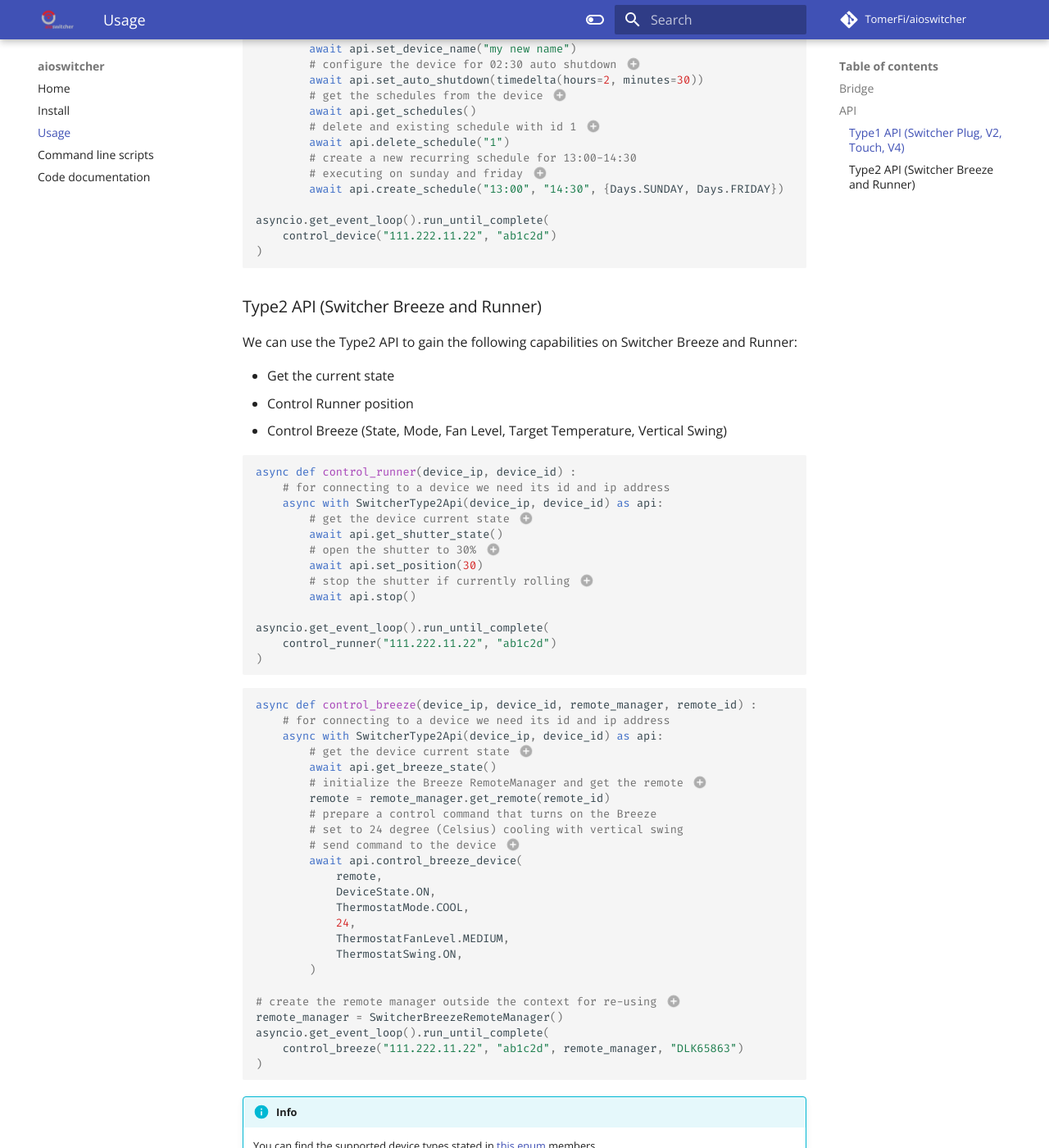
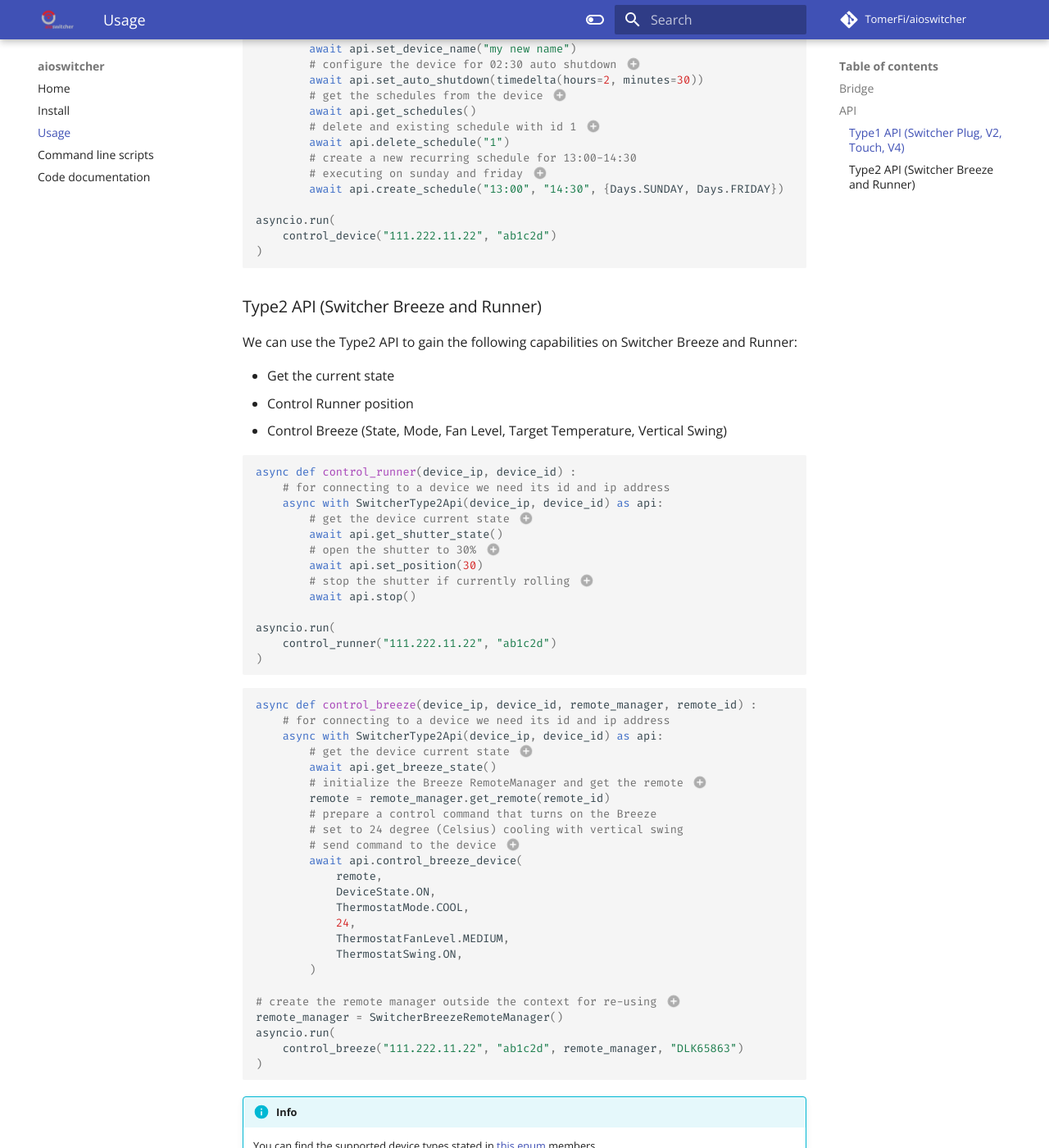
Before and after one commit to TomerFi/aioswitcher, an MkDocs documentation site: the page built from docs/usage.md, in a window 1280 px wide and 1400 px high, scrolled down 1114 px. Shown: the whole window at 82% size. Built offline with MkDocs 1.6.1 and Material for MkDocs 9.7.7, drawn with Linux system fonts in a browser that asks for light colours; comment, search, counter and statistics services are not loaded; some of the changed text lies outside the part shown.

Commit message:
docs: update asyncio invocation in doc examples (#565)
Co-authored-by: Kesav890 <82559951+Kesav890@users.noreply.github.com>
Signed-off-by: Tomer Figenblat <tomer.figenblat@gmail.com>

Signed-off-by: Tomer Figenblat <tomer.figenblat@gmail.com>
Co-authored-by: Tomer Figenblat <tomer.figenblat@gmail.com>

````diff
--- a/docs/usage.md
+++ b/docs/usage.md
@@ -14,7 +14,7 @@
     async with SwitcherBridge(on_device_found_callback):
         await asyncio.sleep(delay)
 
-asyncio.get_event_loop().run_until_complete(print_devices(60))
+asyncio.run(print_devices(60))
 ```
 
 1. the callback device will be an implementation of [SwitcherBase](./codedocs.md#src.aioswitcher.device.SwitcherBase),
@@ -61,7 +61,7 @@
         # executing on sunday and friday (8)
         await api.create_schedule("13:00", "14:30", {Days.SUNDAY, Days.FRIDAY})
 
-asyncio.get_event_loop().run_until_complete(
+asyncio.run(
     control_device("111.222.11.22", "ab1c2d")
 )
 ```
@@ -94,7 +94,7 @@
         # stop the shutter if currently rolling (3)
         await api.stop()
 
-asyncio.get_event_loop().run_until_complete(
+asyncio.run(
     control_runner("111.222.11.22", "ab1c2d")
 )
 ```
@@ -125,7 +125,7 @@
 
 # create the remote manager outside the context for re-using (4)
 remote_manager = SwitcherBreezeRemoteManager()
-asyncio.get_event_loop().run_until_complete(
+asyncio.run(
     control_breeze("111.222.11.22", "ab1c2d", remote_manager, "DLK65863")
 )
 ```
````
Also changed, not shown: README.md (+5 -5 lines).
